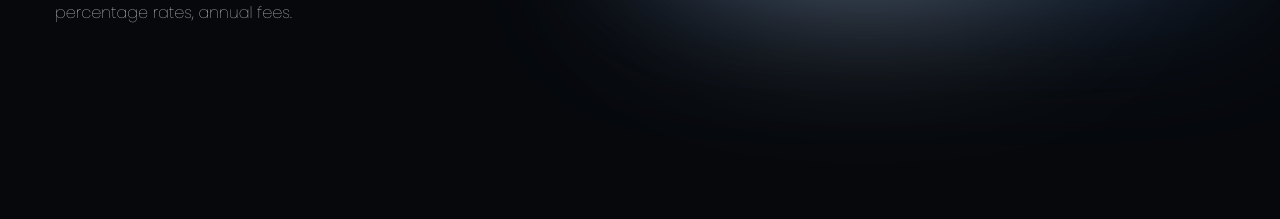
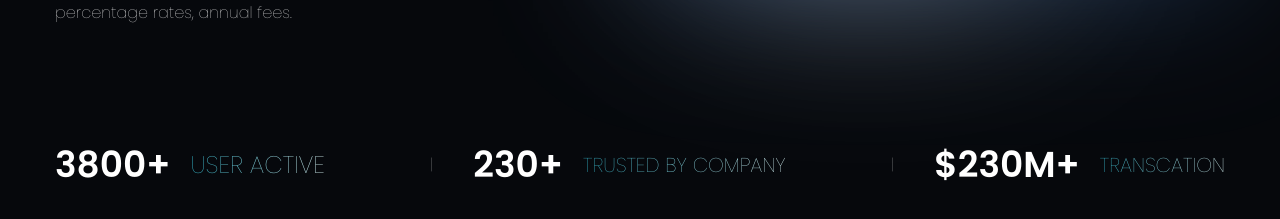
Before and after one commit to ibrar11/HooBank, a Next.js app: page / in a window 1280 px wide. Shown: the part 515-734 px from the top of the page. Built offline with nearby package versions, Linux system fonts and the light colour scheme.

Commit message:
create the endorsement section

```diff
--- a/src/app/components/index.js
+++ b/src/app/components/index.js
@@ -7,3 +7,4 @@ export { default as IconItem } from "../components/IconItem";
 
 export { default as Header } from "./templates/Header";
 export { default as HeroSection } from "./templates/HeroSection";
+export { default as Endorsement } from "./templates/Endorsement";
--- /dev/null
+++ b/src/app/components/templates/Endorsement.jsx
@@ -0,0 +1,47 @@
+import React from "react";
+import { Container, Divider } from "../index";
+
+const Endorsement = () => {
+  return (
+    <section>
+      <Divider py="sm:py-10" />
+      <Container>
+        <div className="flex flex-wrap gap-x-10 gap-y-5 sm:justify-center lg:justify-between">
+          <div className="flex items-center gap-x-1 sm:gap-x-5">
+            <h3 className="text-xl font-semibold text-white  sm:text-2xl md:text-3xl xl:text-4xl">
+              3800+
+            </h3>
+            <p className="bg-gradientText sm:text- bg-clip-text text-lg font-normal uppercase text-transparent sm:text-2xl">
+              User Active
+            </p>
+          </div>
+          <div className="flex items-center gap-x-1 sm:gap-x-5">
+            <p className="hidden text-white text-opacity-60 sm:mr-5 sm:block">
+              |
+            </p>
+            <h3 className="text-xl font-semibold text-white sm:text-2xl md:text-3xl xl:text-4xl">
+              230+
+            </h3>
+            <p className="bg-gradientText bg-clip-text text-lg font-normal uppercase text-transparent sm:text-xl">
+              trusted by company
+            </p>
+          </div>
+          <div className="flex items-center gap-x-1 sm:gap-x-5">
+            <p className="hidden text-white text-opacity-60 sm:mr-5 sm:block">
+              |
+            </p>
+            <h3 className="text-xl font-semibold text-white sm:text-2xl md:text-3xl xl:text-4xl">
+              $230M+
+            </h3>
+            <p className="bg-gradientText bg-clip-text text-lg font-normal uppercase text-transparent sm:text-xl">
+              transcation
+            </p>
+          </div>
+        </div>
+      </Container>
+      <Divider py="sm:py-10" />
+    </section>
+  );
+};
+
+export default Endorsement;
--- a/src/app/components/templates/HeroSection.jsx
+++ b/src/app/components/templates/HeroSection.jsx
@@ -27,14 +27,14 @@ const HeroSection = () => {
             <div className="relative flex flex-col gap-y-5">
               <h1 className="pr-32 text-3xl font-semibold text-white sm:pr-0 sm:text-4xl sm:leading-tight md:text-5xl lg:text-6xl">
                 The Next{" "}
-                <span className="bg-gradient-to-r from-[#33BBCF] to-[#DEF9FA] bg-clip-text text-transparent">
+                <span className="bg-gradientText bg-clip-text text-transparent">
                   Generation
                 </span>{" "}
                 Payment Method.
               </h1>
               <div className="absolute -top-4 right-0 flex h-24 w-24 items-center justify-center rounded-full bg-gradient-to-r from-[#33BBCF] to-[#DEF9FA] p-1 sm:-right-0 sm:-top-4 md:-top-5 md:right-0 lg:-top-0 lg:right-16">
                 <div className="bg-secondary relative flex h-full w-full items-center justify-center rounded-full">
-                  <p className="ml-4 bg-gradient-to-r from-[#33BBCF] to-[#DEF9FA] bg-clip-text text-base font-medium text-transparent sm:text-lg">
+                  <p className="ml-4 bg-gradientText bg-clip-text text-base font-medium text-transparent sm:text-lg">
                     Get Started
                   </p>
                   <span className="absolute right-4 top-5">
--- a/src/app/page.jsx
+++ b/src/app/page.jsx
@@ -1,9 +1,10 @@
-import { HeroSection } from "./components";
+import { HeroSection, Endorsement } from "./components";
 
 export default function Home() {
   return (
     <div>
       <HeroSection />
+      <Endorsement />
     </div>
   );
 }
--- a/tailwind.config.js
+++ b/tailwind.config.js
@@ -26,6 +26,9 @@ module.exports = {
       width: {
         "overflow-width": "calc(100% + 20px)",
       },
+      backgroundImage: {
+        gradientText: "linear-gradient(to right,#33BBCF,#DEF9FA)"
+      },
     },
   },
   plugins: [],
```
